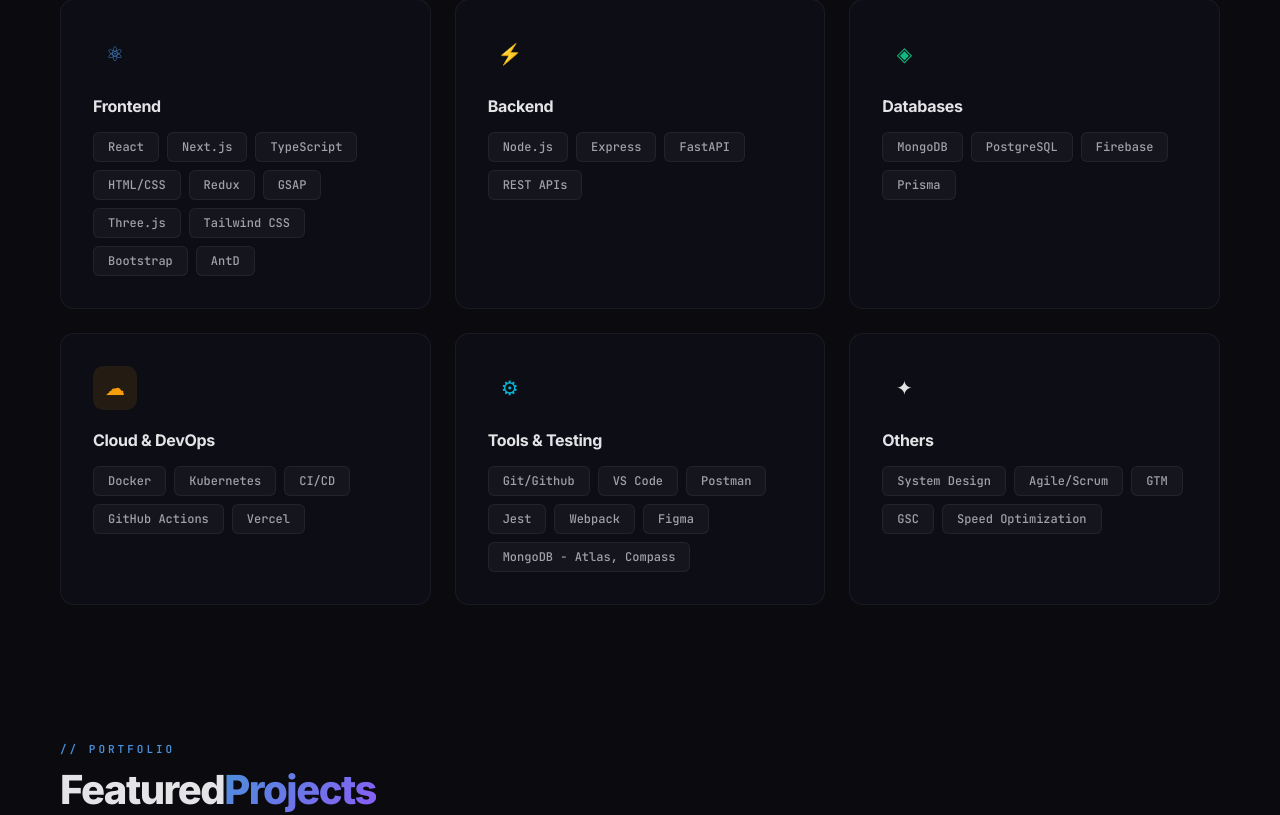
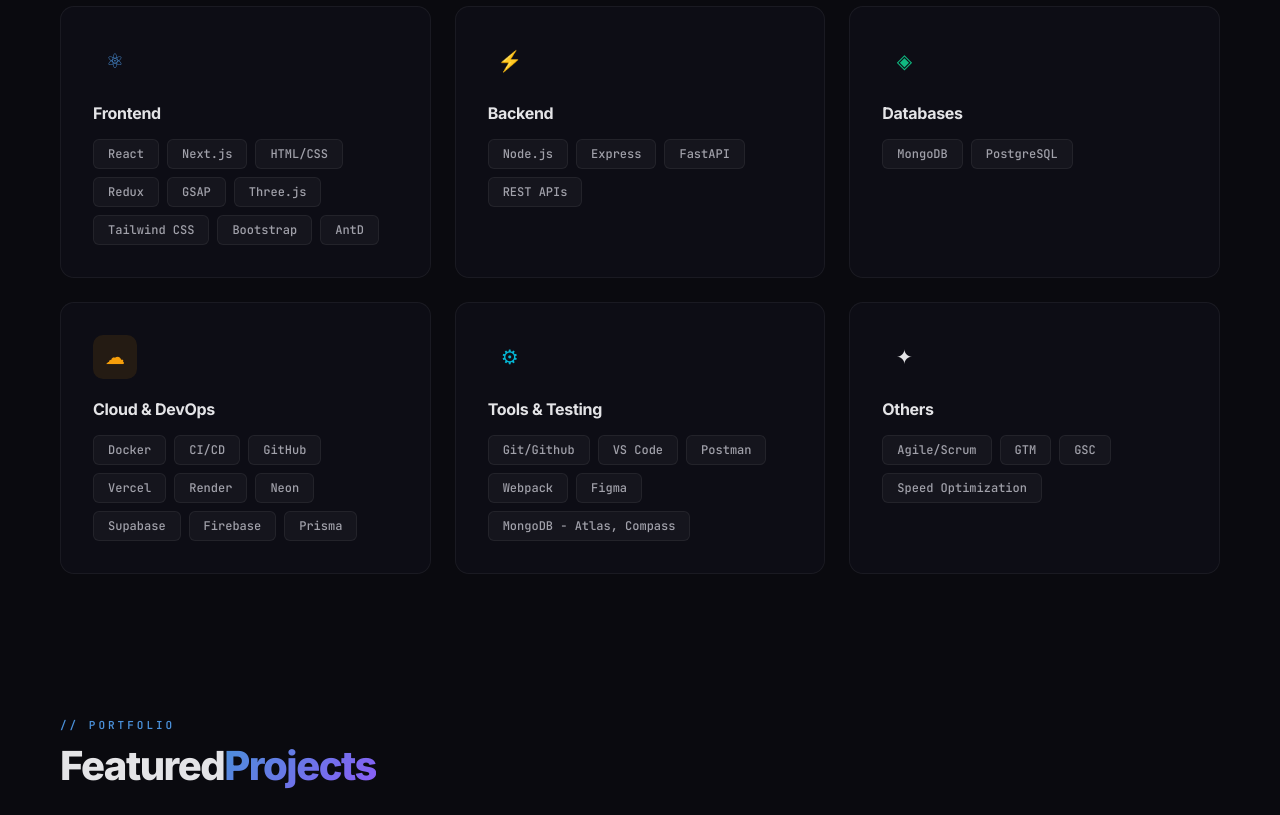
Before and after one commit to sktsandeep1/portfolio-react, a React (Vite) app: page / in a window 1280 px wide. Shown: the part 1769-2584 px from the top of the page. Built offline with nearby package versions, Linux system fonts and the light colour scheme.

Commit message:
Filter the skills

```diff
--- a/src/components/About.jsx
+++ b/src/components/About.jsx
@@ -159,7 +159,7 @@
                 <br />
                 &nbsp;&nbsp;<span style={{ color: "#61afef" }}>languages</span>:
                 [<br />
-                {["JavaScript", "TypeScript"].map((lang) => (
+                {["JavaScript"].map((lang) => (
                   <span key={lang}>
                     &nbsp;&nbsp;&nbsp;&nbsp;
                     <span style={{ color: "#98c379" }}>"{lang}"</span>,<br />
--- a/src/components/Skills.jsx
+++ b/src/components/Skills.jsx
@@ -8,7 +8,6 @@
     tags: [
       "React",
       "Next.js",
-      "TypeScript",
       "HTML/CSS",
       "Redux",
       "GSAP",
@@ -28,13 +27,23 @@
     icon: "◈",
     type: "database",
     title: "Databases",
-    tags: ["MongoDB", "PostgreSQL", "Firebase", "Prisma"],
+    tags: ["MongoDB", "PostgreSQL"],
   },
   {
     icon: "☁",
     type: "devops",
     title: "Cloud & DevOps",
-    tags: ["Docker", "Kubernetes", "CI/CD", "GitHub Actions", "Vercel"],
+    tags: [
+      "Docker",
+      "CI/CD",
+      "GitHub",
+      "Vercel",
+      "Render",
+      "Neon",
+      "Supabase",
+      "Firebase",
+      "Prisma",
+    ],
   },
   {
     icon: "⚙",
@@ -44,7 +53,6 @@
       "Git/Github",
       "VS Code",
       "Postman",
-      "Jest",
       "Webpack",
       "Figma",
       "MongoDB - Atlas, Compass",
@@ -54,7 +62,7 @@
     icon: "✦",
     type: "others",
     title: "Others",
-    tags: ["System Design", "Agile/Scrum", "GTM", "GSC", "Speed Optimization"],
+    tags: ["Agile/Scrum", "GTM", "GSC", "Speed Optimization"],
   },
 ];
 
```
